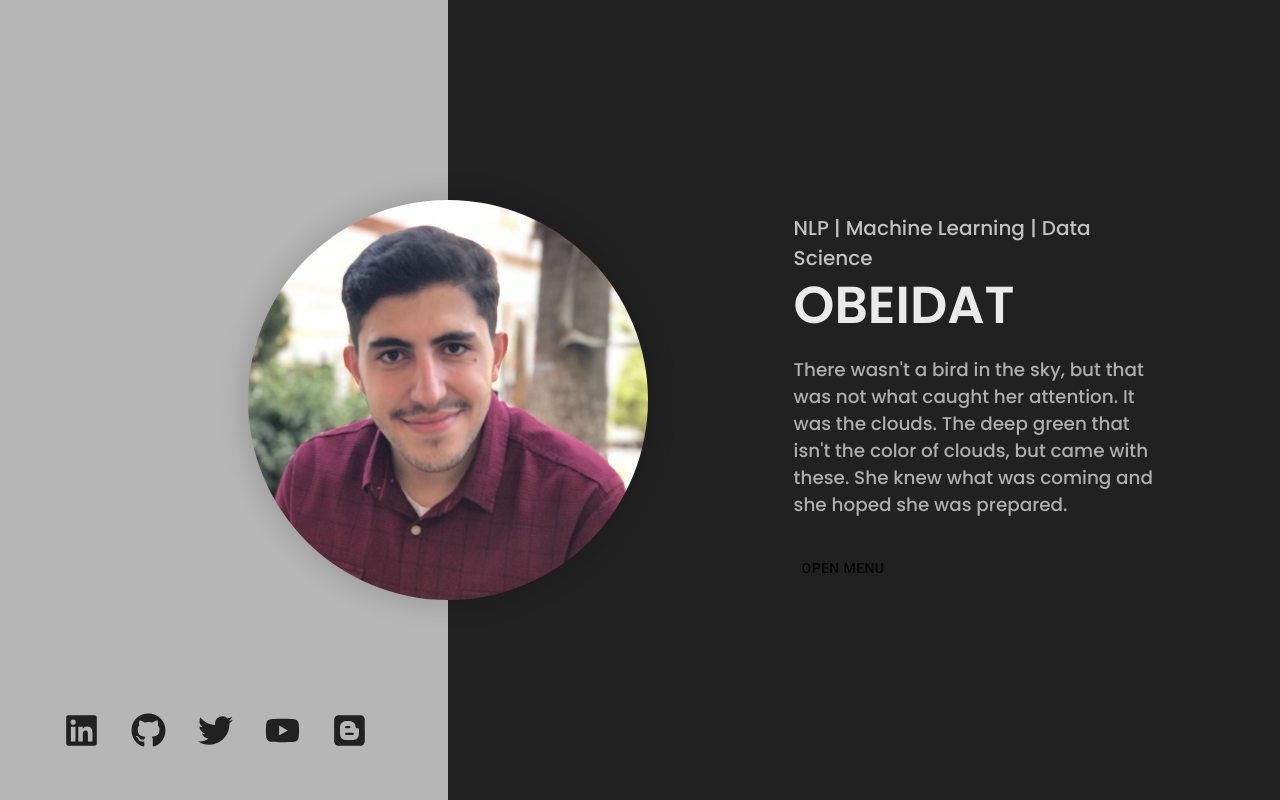
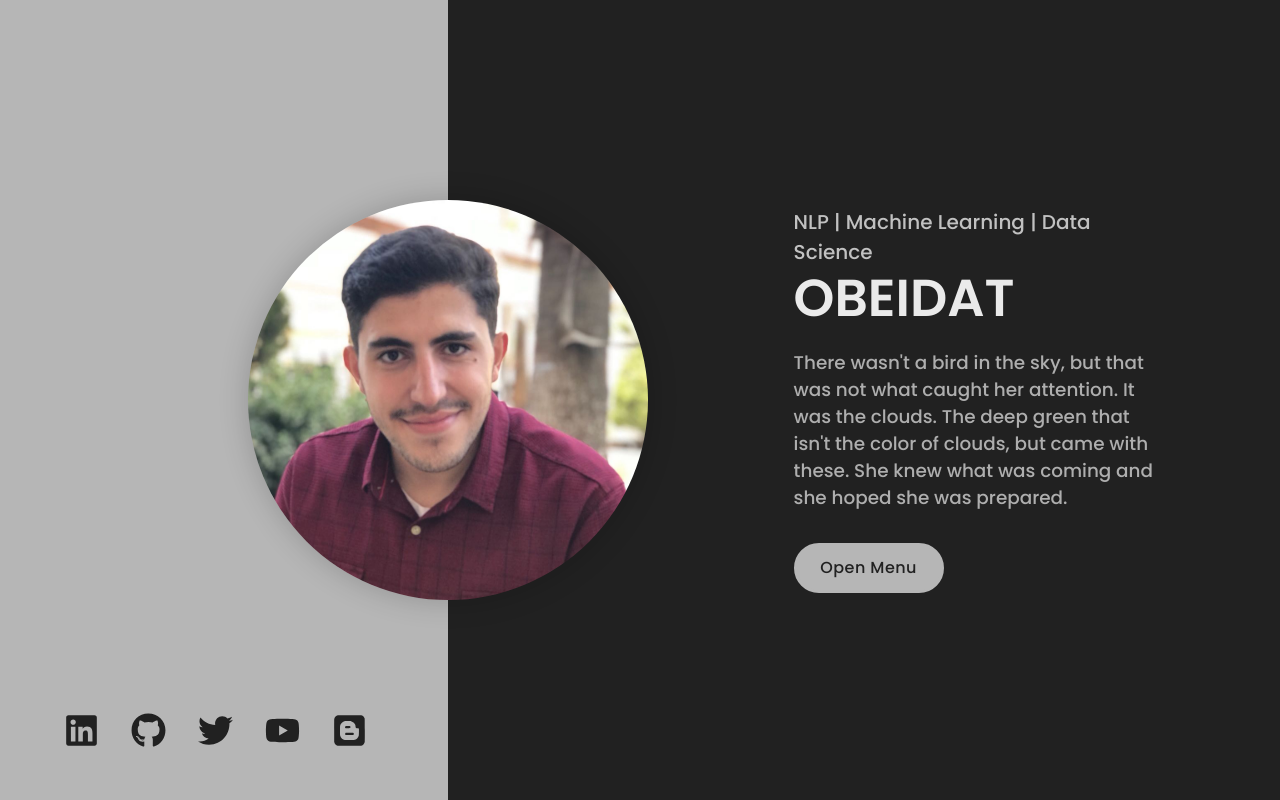
Before and after one commit to motasem-obeidat/motasem-obeidat.github.io-1, a React (Create React App) app: page / in a window 1280 px wide. Shown: the top 800 px of the page. Built offline with nearby package versions, Linux system fonts and the light colour scheme; a web font is replaced by a local one.

Commit message:
Update Landing.js

```diff
--- a/src/components/Landing/Landing.js
+++ b/src/components/Landing/Landing.js
@@ -169,7 +169,7 @@ function Landing() {
                         <p>{headerData.desciption}</p>
 
                         <div className='lcr-buttonContainer'>
-                            <Button onClick={toggleDropdown} className="dropdown-btn">
+                            <Button onClick={toggleDropdown} className={classes.contactBtn}>
                                 Open Menu
                             </Button>
 
```
